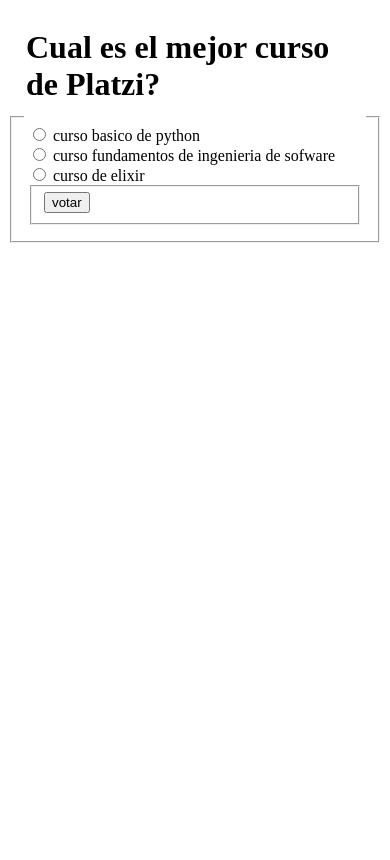
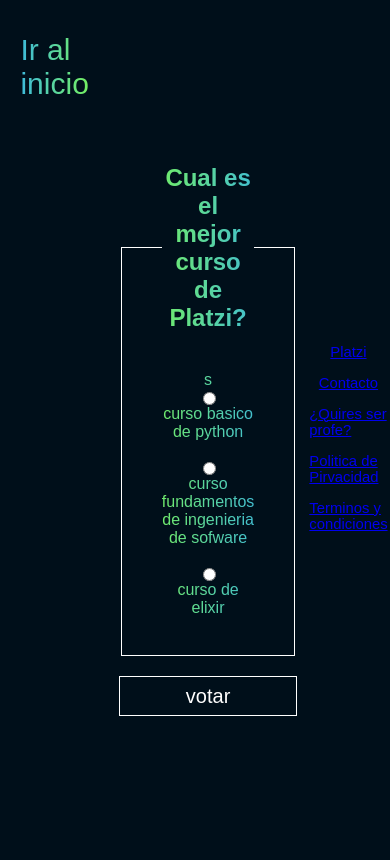
Before and after one commit to dasxgo/app-django01, a Django app: page /polls/1/detail/ in a window 390 px wide. Before the commit the page ends 243 px from the top, so only its background shows below. Run offline with Django 4.2, Linux system fonts and the light colour scheme; data comes from the database, SQL or seed files in the repository; both versions use the stored data as it was after the commit.

Commit message:
se agrega codigo a todos los polls

```diff
--- /dev/null
+++ b/premiosplatziapp/polls/static/polls/detail.css
@@ -0,0 +1,41 @@
+body{
+    display: flex;
+    align-items: center;
+    justify-content: center;
+}
+form {
+    background: linear-gradient(
+        to right,
+        hsl(98, 100%, 62%),
+        hsl(204, 100%,  59%)
+    );
+    -webkit-background-clip: text;
+    -webkit-text-fill-color: transparent;
+    text-align: center;
+}
+fieldset {
+    align-items: center;
+    border: 1px solid white;
+    display: flex;
+    flex-direction: column;
+    justify-content: center;
+    padding: 20px 40px;
+}
+
+input[type="submit"] {
+    -webkit-text-fill-color: white;
+    background-color: hsl(205, 100%, 5%);
+    border: 1px solid white;
+    font-size: 20px;
+    height: 40px;
+    margin-top: 20px;
+    width: 100%;
+    cursor: pointer;
+}
+input[type="submit"]:hover, input[type="submit"]:active {
+    background: linear-gradient(
+        to right,
+        hsl(98, 100%, 62%),
+        hsl(204, 100%,  59%)
+    );
+}
--- a/premiosplatziapp/polls/static/polls/style.css
+++ b/premiosplatziapp/polls/static/polls/style.css
@@ -1,8 +1,68 @@
-li a {
-    color : green;
+body {
+    display: grid;
+    grid-template-rows: [Index] 75px [Index-end] auto [Footer] auto [Footer-end];
+    grid-column-gap: 10px;
+
+    background-color: hsl(204, 100%, 5%);
+    font-family: Arial, Helvetica, sans-serif;
+    height: 100vh;
 }
 
-/*
-body {
-    background: white url('images/background.gif') no-repeat;}
-/*
+header {
+    display: flex;
+    align-items: center;
+    justify-content: center;
+
+    padding-top: 100px;
+    padding: 50px;
+
+    color: #71632d;
+    font-size: 72px;
+    height: 60px;
+}
+
+footer {
+    display: flex;
+    align-items: center;
+    justify-content: space-evenly;
+
+    padding: 50px 2px;
+    width: 100vw;
+}
+
+/* Index link*/
+#index {
+    background: linear-gradient(
+        to right,
+        hsl(204, 100%, 59%),
+        hsl(98, 100%, 62%)
+    );
+    -webkit-background-clip: text;
+    align-self: flex-start;
+    background-clip: text;
+    -webkit-text-fill-color: transparent;
+    font-size: 30px;
+    padding: 25px 20px;
+}
+
+/* Mobile adaptatation
+with a 550px or less
+*/
+@media only screen and (max-width: 550px) {
+    header {
+        font-size: 50px
+    }
+    li {
+        font-size: 4.9vw;
+        width: 54.5vw;
+    }
+
+    footer {
+        flex-direction: column;
+        font-size: 3.8vw;
+    }
+
+    footer a {
+        padding-top: 15px;
+    }
+}
--- /dev/null
+++ b/premiosplatziapp/polls/templates/polls/base.html
@@ -0,0 +1,36 @@
+{% load static %}
+
+<!DOCTYPE html>
+<html lang="en">
+<head>
+    <meta charset="UTF-8">
+    <meta http-equiv="X-UA-Compatible" content="IE=edge">
+    <meta name="viewport" content="width=device-width, initial-scale=1.0">
+    {% block stylesheet %}
+        <link rel="stylesheet" href="{% static 'polls/reset.css' %}">
+        <link rel="stylesheet" href="{% static 'polls/style.css' %}">
+    {% endblock stylesheet %}
+    <title>{% block title %} Premios Platzi App {% endblock title %}</title>
+</head>
+
+<body>
+
+    <div id="index">
+        {% block index %}
+        <a href="{% url 'polls:index' %}" referrerpolicy="origin">Ir al inicio </a>
+        {% endblock %}
+    </div>
+
+    {% comment "Section content" %}section with the main content{% endcomment %}
+    <section id="content">
+        {% block content %}{% endblock %}
+    </section>
+    <footer>
+        <a href="https://platzi.com">Platzi</a>
+        <a href="#">Contacto</a>
+        <a href="#">¿Quires ser profe?</a>
+        <a href="#">Politica de Pirvacidad</a>
+        <a href="#">Terminos y condiciones</a>
+    </footer>
+</body>
+</html>
--- a/premiosplatziapp/polls/templates/polls/detail.html
+++ b/premiosplatziapp/polls/templates/polls/detail.html
@@ -1,26 +1,39 @@
-<form action = '{% url 'polls:vote' question.id %}' method='post'>
+{% extends 'polls/base.html' %}
+{% load static %}
+
+<head>
+    {% block stylesheet %}
+        <link rel="stylesheet" href="{% static 'polls/style.css' %}">
+        <link rel="stylesheet" href="{% static 'polls/detail.css' %}">
+    {% endblock stylesheet %}
+    <title>{% block title %} {{ question.question_text }} {% endblock title %}</title>
+</head>
+<body>
+    {% block content %}
+    <form action="{% url 'polls:vote' question.id %}" method="post">
         {% csrf_token %}
         <fieldset>
-    <legend><h1>{{ question.question_text }} </h1><legend>
+            <legend><h1>{{ question.question_text }}</h1></legend>
             {% if error_message %}
-        <p><strong>{{error_message}}</strong></p>
-        {% endif%}
+                <p><strong>{{ error_message }}</strong></p>
+            {% endif %}s
             {% for choice in question.choice_set.all %}
                 <input
-                type = 'radio'
-                name = 'choice'
-                id = 'choice{{ forloop.counter }}'
-                value = '{{ choice.id }}'
+                id="choice{{ forloop.counter }}"
+                name="choice"
+                type="radio"
+                value="{{ choice.id }}"
                 >
-        <label dfor = 'choice{{ forloop.counter}}'>
+                <label for="choice{{ forloop.counter }}">
                     {{ choice.choice_text }}
                 </label>
                 <br>
-    {% endfor%}
-<fieldset>
-<input type = 'submit' value = 'votar'>
+            {% endfor %}
+        </fieldset>
+        <input name="vote" type="submit" value="votar">
     </form>
-
+    {% endblock content %}
+</body>
 
 
 
```
Also changed, not shown: premiosplatziapp/polls/static/polls/reset.css (added, +48 -0 lines), premiosplatziapp/polls/static/polls/results.css (added, +26 -0 lines), premiosplatziapp/polls/templates/polls/index.html (+6 -21 lines), premiosplatziapp/polls/templates/polls/results.html (+24 -7 lines), premiosplatziapp/db.sqlite3. Lines whose indentation alone changed are shown as unchanged.
